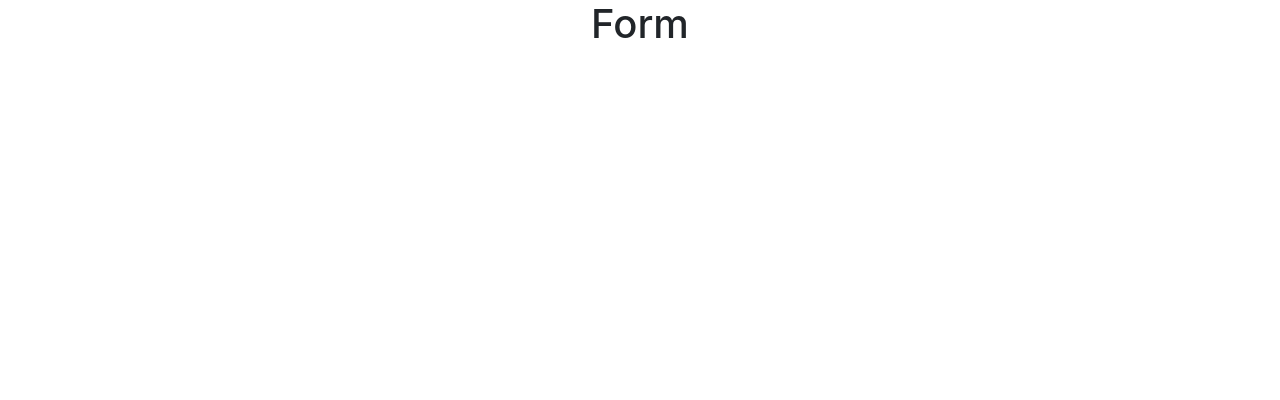
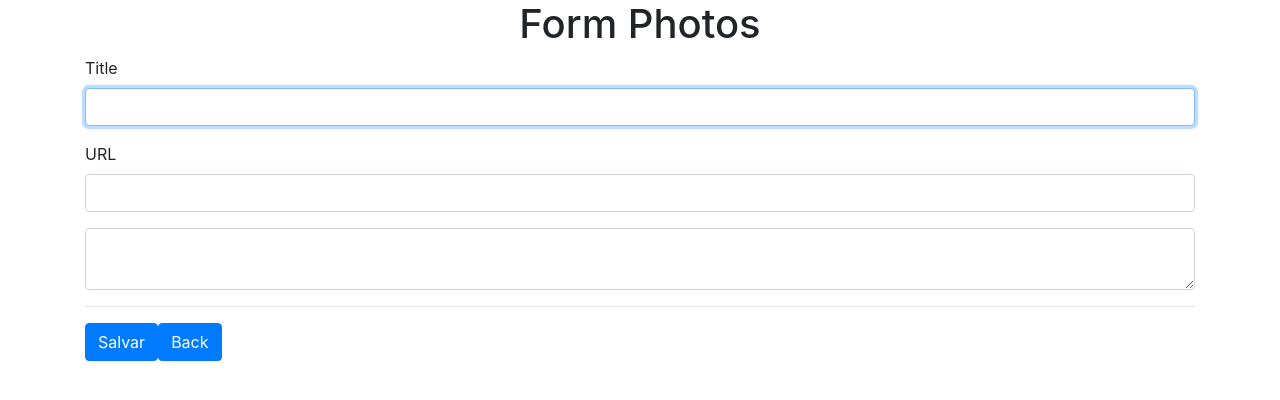
Before and after one commit to flaviohenriquealmeida/alurapic-react, a React app: page /form in a window 1280 px wide. Shown: the top 400 px of the page. Built offline with nearby package versions, Linux system fonts and the light colour scheme.

Commit message:
form handling

```diff
--- a/src/pages/PhotoForm/PhotoForm.js
+++ b/src/pages/PhotoForm/PhotoForm.js
@@ -1,9 +1,75 @@
 import React, { Component } from 'react';
+import { Link } from 'react-router-dom';
+import { photoService as service } from '../../shared/Photo';
 
 class PhotoForm extends Component {
+
+  constructor() {
+    super();
+    this.state = { titulo: '', url: '', descricao:  '' };
+    this.setTitle = this.setTitle.bind(this);
+    this.setUrl = this.setUrl.bind(this);
+    this.setDescription = this.setDescription.bind(this);
+    this.handleSubmit = this.handleSubmit.bind(this);
+    this.clearForm = this.clearForm.bind(this);
+  }
+
+  setTitle(event) {
+    this.setState({ titulo: event.target.value });
+  }
+
+  setUrl(event) {
+    this.setState({ url: event.target.value });
+  }
+
+  setDescription(event) {
+    this.setState({ descricao: event.target.value });
+  }
+
+  clearForm() {
+    this.setState({ titulo: '', url: '', descricao: ''});
+  }
+
+  handleSubmit(event) {
+    event.preventDefault();
+    const titulo = this.state.titulo;
+    const url = this.state.url;
+    const descricao = this.state.descricao;
+    const photo = { titulo, url, descricao };
+
+
+    service.save(photo)
+      .then(() => this.clearForm())
+      .catch(alert);
+  }
+
   render() {
     return (
-      <h1 className="text-center">Form</h1>
+      <div>
+        <h1 className="text-center">Form Photos</h1>
+        <form onSubmit={this.handleSubmit}>
+          <div className="form-group">
+            <label>Title</label>
+            <input onInput={this.setTitle} value={this.state.titulo} className="form-control" autoComplete="off" autoFocus/>
+          </div>
+
+          <div className="form-group">
+            <label>URL</label>
+            <input onInput={this.setUrl} value={this.state.url} className="form-control" autoComplete="off"/>
+          </div>
+
+          <textarea onInput={this.setDescription} value={this.state.descricao} className="form-control" autoComplete="off"></textarea>
+
+          <hr/>
+
+          <button type="submit" className="btn btn-primary">
+              Salvar
+          </button>
+
+          <Link className="btn btn-primary" to="/">Back</Link>
+
+      </form>
+    </div>
     );
   }
 }
--- a/src/shared/Photo/PhotoService.js
+++ b/src/shared/Photo/PhotoService.js
@@ -3,6 +3,9 @@ const API = 'http://localhost:3000/v1/fotos';
 const handleResponse = res => res.ok
     ? res.json()
     : Promise.reject(res.statusText)
+
+const headers = new Headers();
+headers.append('Content-Type', 'application/json');
 
 class PhotoService {
 
@@ -11,8 +14,24 @@ class PhotoService {
             .then(handleResponse)
             .catch(err => {
                 console.log(err);
-                return Promise.reject("Can't load images");
-            })
+                return Promise.reject("Can't load photos");
+            });
+    }
+
+    save(photo) {
+
+        const config  = {
+            method: 'post',
+            headers,
+            body: JSON.stringify(photo),
+        };
+
+        return fetch(API, config)
+            .then(handleResponse)
+            .catch(err => {
+                console.log(err);
+                return Promise.reject("Can't load photos");
+            });
     }
 }
 
```
